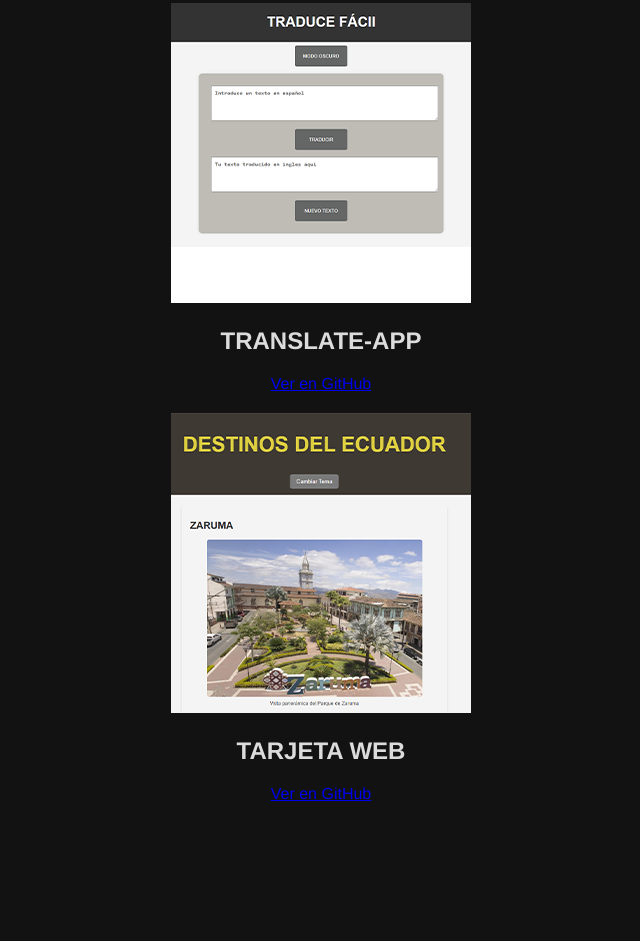
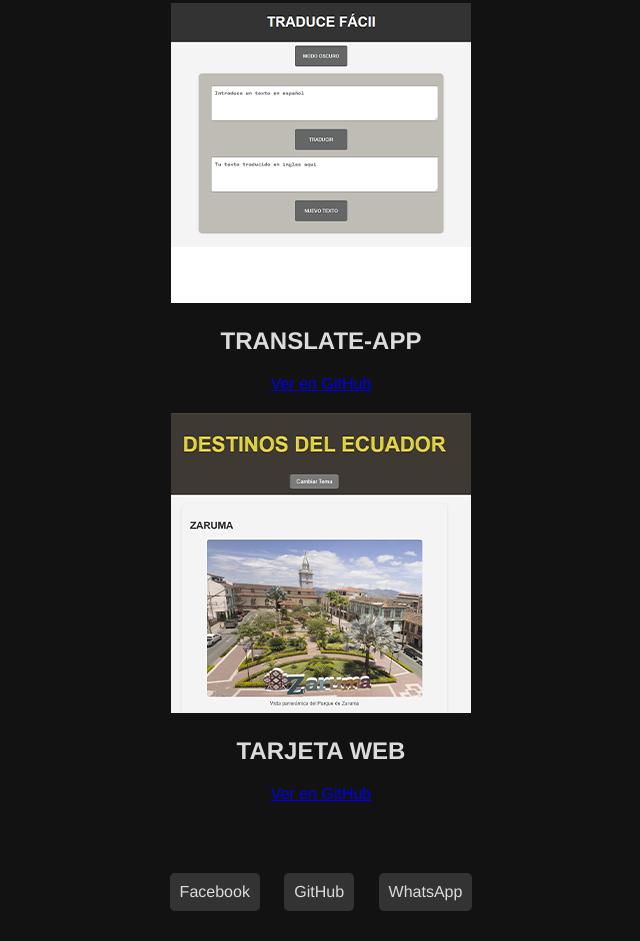
Before and after one commit to diegonami24/PORTAFOLIO-WEB, a plain HTML site: page index.html in a window 1280 px wide. Shown: the part 359-1300 px from the top of the page, without its empty margins (319-959 px from the left). Before the commit the page ends 1202 px from the top, so only its background shows below. Drawn offline with Linux system fonts and the light colour scheme.

Commit message:
cambios terminados

```diff
--- a/index.html
+++ b/index.html
@@ -32,6 +32,12 @@
             </article>
         </section>
 
+        <section id="contactos" class="section">
+            <a href="https://www.facebook.com/namicela?locale=es_LA" target="_blank" class="icon linkedin">Facebook</a>
+            <a href="https://github.com/diegonami24" target="_blank" class="icon linkedin">GitHub</a>
+            <a href="https://wa.me/+593939777057" target="_blank" class="icon linkedin">WhatsApp</a>
+        </section>
+
         <script src="main.js"></script>
 
 
```
